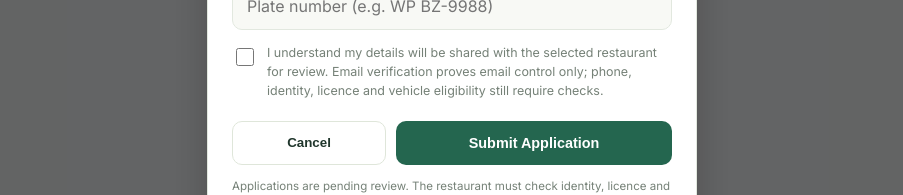
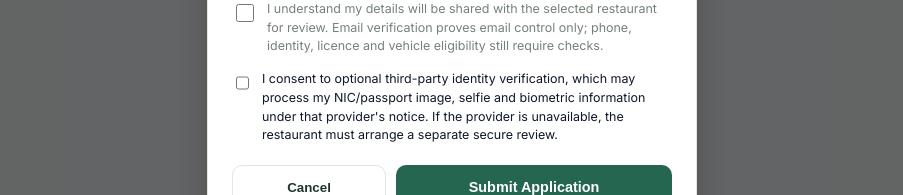
Before and after one commit to Rashid-RG/restaurant-pos, a React (Vite) app in the folder apps/driver-web/: page / in a window 1280 px wide. Both pictures are taken after a click on the button "➕ New rider? Self-register". Shown: the part 507-702 px from the top of the page, without its empty margins (188-1091 px from the left). Built offline with nearby package versions, Linux system fonts and the light colour scheme.

Commit message:
feat(driver): consent-gated hosted identity verification link after self-registration

```diff
--- a/apps/driver-web/src/App.jsx
+++ b/apps/driver-web/src/App.jsx
@@ -93,8 +93,9 @@ export default function App() {
 
   // Registration modal
   const [showRegModal, setShowRegModal] = useState(false);
-  const [reg, setReg] = useState({ name: '', phone: '', email: '', verificationCode: '', password: '', vehicleType: 'Motorbike', plateNumber: '', privacyAccepted: false });
+  const [reg, setReg] = useState({ name: '', phone: '', email: '', verificationCode: '', password: '', vehicleType: 'Motorbike', plateNumber: '', privacyAccepted: false, identityConsent: false });
   const [regSubmitting, setRegSubmitting] = useState(false);
+  const [identityVerificationLink,setIdentityVerificationLink] = useState('');
   const [sendingRegCode, setSendingRegCode] = useState(false);
   const [regCodeSentTo, setRegCodeSentTo] = useState('');
 
@@ -372,10 +373,11 @@ export default function App() {
       setRegSubmitting(true);
       const res = await apiFetch('/public/drivers/register', { method: 'POST', body: JSON.stringify(reg) });
       showToast(res.message || 'Application submitted for restaurant review.', 'success');
+      if(res.identityVerificationUrl) setIdentityVerificationLink(res.identityVerificationUrl);
       setShowRegModal(false);
       setRegCodeSentTo('');
       setLoginPhone(reg.phone);
-      setReg({ name: '', phone: '', email: '', password: '', vehicleType: 'Motorbike', plateNumber: '', privacyAccepted: false });
+      setReg({ name: '', phone: '', email: '', password: '', vehicleType: 'Motorbike', plateNumber: '', privacyAccepted: false, identityConsent: false });
     } catch (err) {
       showToast(err.message || 'Registration failed', 'error');
     } finally {
@@ -439,6 +441,7 @@ export default function App() {
               </button>
             </form>
 
+            {identityVerificationLink && <div className="card" role="status" style={{marginTop:12}}><strong>Identity verification is ready</strong><p style={{fontSize:12}}>Continue on Veriff's secure document and selfie verification page. This does not automatically grant delivery access.</p><a className="btn-emerald" href={identityVerificationLink} target="_blank" rel="noopener noreferrer">Continue identity verification</a></div>}
             <button className="btn-outline" onClick={() => setShowRegModal(true)}
               style={{ width: '100%', padding: 14, marginTop: 16, fontSize: '0.92rem' }}>
               ➕ New rider? Self-register
@@ -641,6 +644,7 @@ export default function App() {
                 </select>
                 <input className="input-field" type="text" value={reg.plateNumber} onChange={e => setReg({ ...reg, plateNumber: e.target.value })} placeholder="Plate number (e.g. WP BZ-9988)" />
                 <label style={{ display: 'flex', alignItems: 'flex-start', gap: 10, fontSize: '0.78rem', lineHeight: 1.5, color: 'var(--text-muted)' }}><input type="checkbox" checked={reg.privacyAccepted} onChange={e => setReg({ ...reg, privacyAccepted: e.target.checked })} required style={{ marginTop: 4, width: 18, height: 18, flexShrink: 0 }} /><span>I understand my details will be shared with the selected restaurant for review. Email verification proves email control only; phone, identity, licence and vehicle eligibility still require checks.</span></label>
+                <label style={{display:'flex',gap:10,alignItems:'flex-start',fontSize:'0.78rem',lineHeight:1.5}}><input type="checkbox" checked={reg.identityConsent===true} onChange={e=>setReg({...reg,identityConsent:e.target.checked})} style={{marginTop:4,width:18,height:18}}/><span>I consent to optional third-party identity verification, which may process my NIC/passport image, selfie and biometric information under that provider's notice. If the provider is unavailable, the restaurant must arrange a separate secure review.</span></label>
                 <div style={{ display: 'flex', gap: 10, marginTop: 6 }}>
                   <button type="button" className="btn-outline" onClick={() => setShowRegModal(false)} style={{ flex: 1 }}>Cancel</button>
                   <button type="submit" className="btn-emerald" disabled={regSubmitting} style={{ flex: 2 }}>
```
